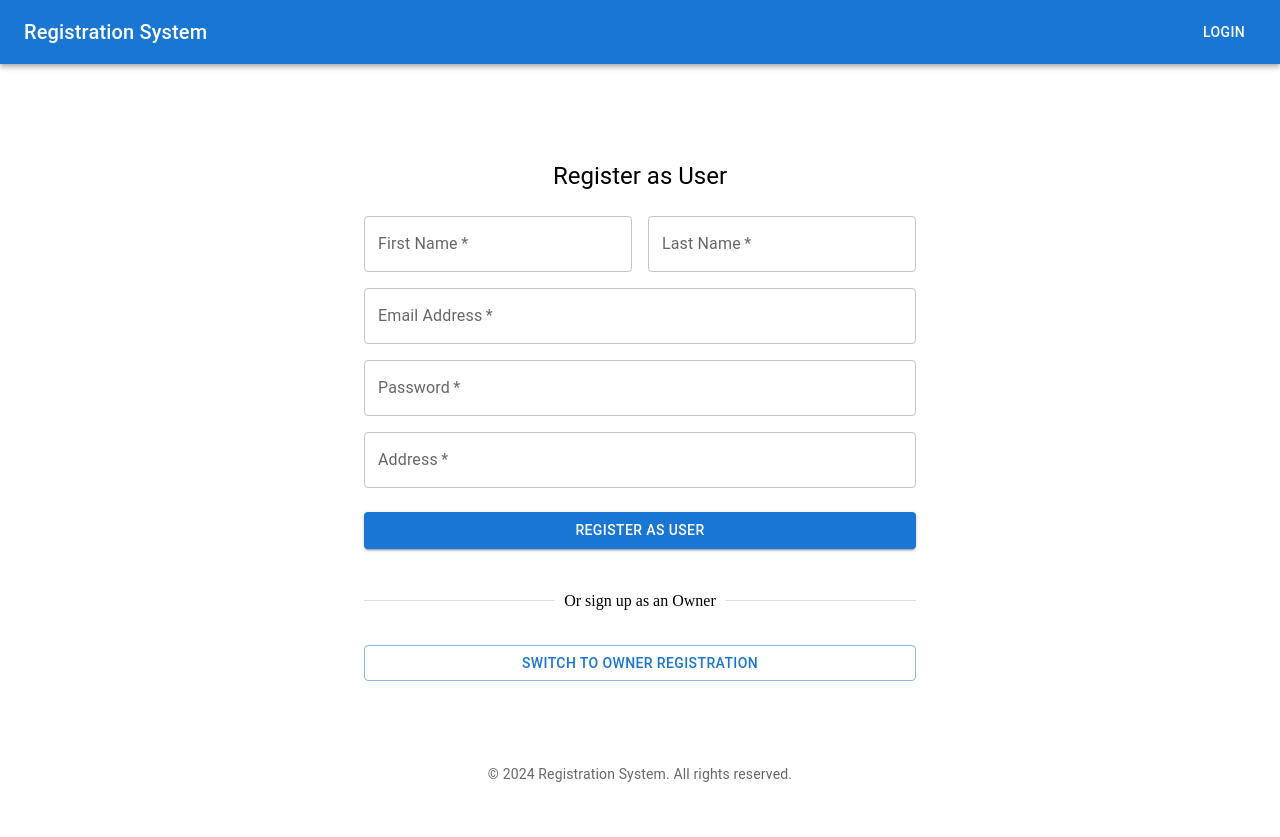
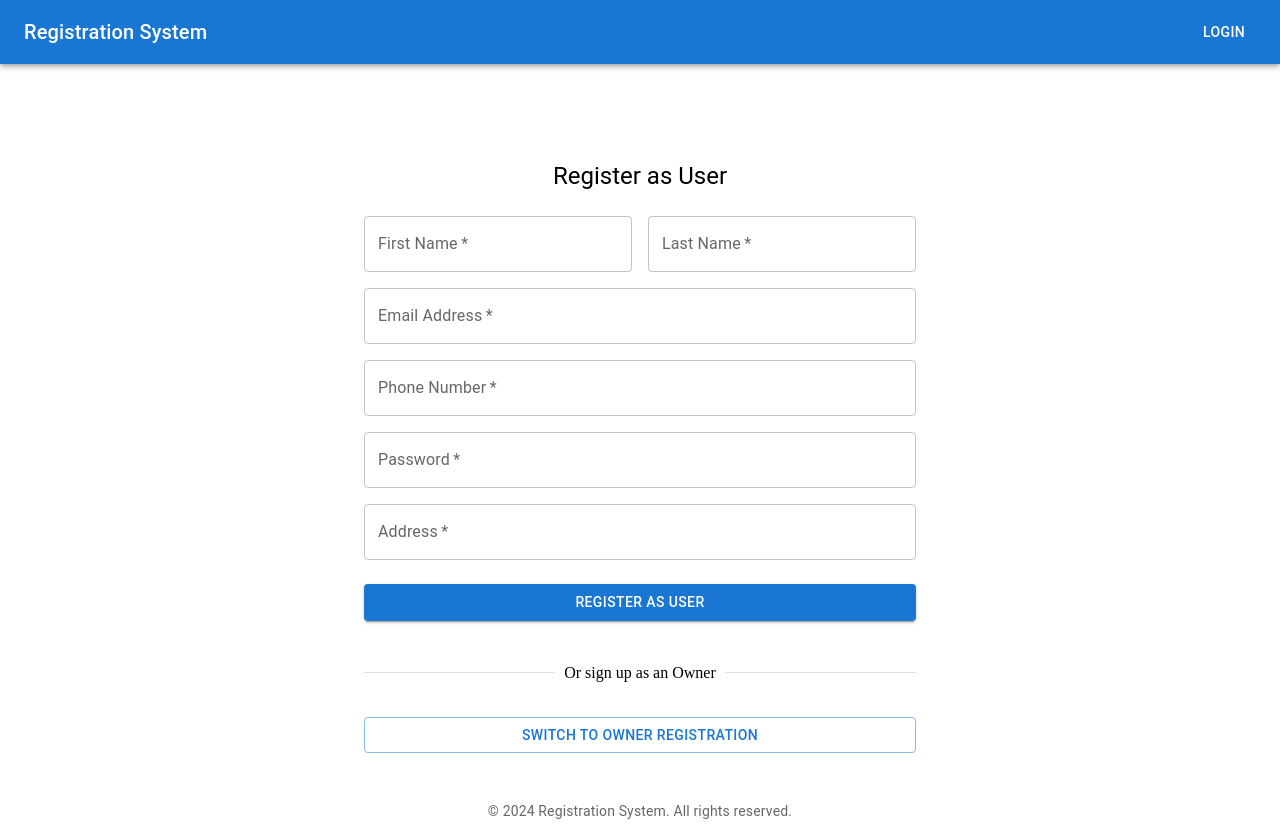
Before and after one commit to parushapradhan/flooddatadashboard, a Next.js app: page /register in a window 1280 px wide. Before the commit the page ends 800 px from the top, so only its background shows below. Built offline with nearby package versions, Linux system fonts and the light colour scheme.

Commit message:
update registration

```diff
--- /dev/null
+++ b/src/lib/helper/userSession.js
@@ -0,0 +1,50 @@
+import { NextResponse } from "next/server";
+import { NextRequest } from "next/server";
+
+
+export const USER_ROLES = {
+    ADMIN: 'admin',
+    GUEST: "guest",
+    AUTHENTICATED: "authenticated"
+} as const
+
+export type UserRole = typeof USER_ROLES[keyof typeof USER_ROLES]
+
+
+const ROLE_ROUTES: Record<UserRole, string[]> = {
+    [USER_ROLES.ADMIN]: ['/register'],
+    [USER_ROLES.GUEST]: ['/pool']
+}
+
+// Update this function to choose the user
+function get_user_role(token: String) {
+    return USER_ROLES.ADMIN
+}
+
+export function middleware(request: NextRequest) {
+    const path = request.nextUrl.pathname
+    const isPublicPath = path === '/login'
+
+    // NOTE(parusha):
+    // Handle any routing based on the user (Route to the login if not signed in/Token expired)
+    // IDK how you doing the user setting set the value to a variable and return the ROLE_ROUTES
+    const userRole = get_user_role("")
+
+    if (userRole) {
+        const allowedRoutes = ROLE_ROUTES[userRole]
+        const isAuthorized = allowedRoutes.some(route => path.startsWith(route))
+
+        if (!isAuthorized && !isPublicPath) {
+            // Add Routing to default un authorized page
+        }
+    }
+
+    return NextResponse.next()
+}
+
+
+export const config = {
+    matcher: [
+      '/((?!api|_next/static|_next/image|favicon.ico).*)',
+    ]
+  }
--- a/src/pages/api/login.js
+++ b/src/pages/api/login.js
@@ -23,7 +23,7 @@ export default async function handler(req, res) {
     const result = await pool
       .request()
       .input('email', sql.NVarChar, email)
-      .query('SELECT * FROM users WHERE email = @email');
+      .query('SELECT * FROM User_Information WHERE email = @email');
 
     const user = result.recordset[0];
 
--- a/src/pages/api/register.js
+++ b/src/pages/api/register.js
@@ -3,11 +3,9 @@ import getMSSQLPool from '#src/lib/db/getDBPool';
 import sql from 'mssql';
 
 export default async function handler(req, res) {
+  const { name, email, password, phone_number, year } = req.body;
 
-
-  const { email, password } = req.body;
-  const username = 'test'
-  if (!email || !password) {
+  if (!name || !email || !password || !phone_number) {
     return res.status(400).json({ error: 'All fields are required.' });
   }
 
@@ -18,14 +16,17 @@ export default async function handler(req, res) {
     // Get the reusable connection pool
     const pool = await getMSSQLPool();
 
-    // Insert user into the database
+    // Insert user into the User_Information table
     await pool
       .request()
-      .input('username', sql.NVarChar, username)
+      .input('name', sql.NVarChar, name)
       .input('email', sql.NVarChar, email)
-      .input('password_hash', sql.NVarChar, hashedPassword)
+      .input('password', sql.NVarChar, hashedPassword)
+      .input('phone_number', sql.NVarChar, phone_number)
+      .input('created_at', sql.DateTime, new Date()) // Insert current date for created_at
       .query(
-        'INSERT INTO users (username, email, password_hash) VALUES (@username, @email, @password_hash)'
+        `INSERT INTO User_Information (name, email, password, phone_number, created_at)
+         VALUES (@name, @email, @password, @phone_number, @created_at, @year)`
       );
 
     res.status(201).json({ message: 'User registered successfully' });
--- a/src/pages/register/index.js
+++ b/src/pages/register/index.js
@@ -13,12 +13,14 @@ import {
   Alert,
 } from '@mui/material';
 import RegisterPageLayout from '../../components/register-layout';
+
 const RegisterForm = () => {
   const [isOwner, setIsOwner] = useState(false);
   const [formData, setFormData] = useState({
     firstName: '',
     lastName: '',
     email: '',
+    phone: '', // New phone number field
     password: '',
     userAddress: '', // For User
     organizationName: '', // For Owner
@@ -143,6 +145,18 @@ const RegisterForm = () => {
                 <TextField
                   required
                   fullWidth
+                  id="phone"
+                  label="Phone Number"
+                  name="phone"
+                  autoComplete="tel"
+                  value={formData.phone}
+                  onChange={handleChange}
+                />
+              </Grid>
+              <Grid item xs={12}>
+                <TextField
+                  required
+                  fullWidth
                   name="password"
                   label="Password"
                   type="password"
```
